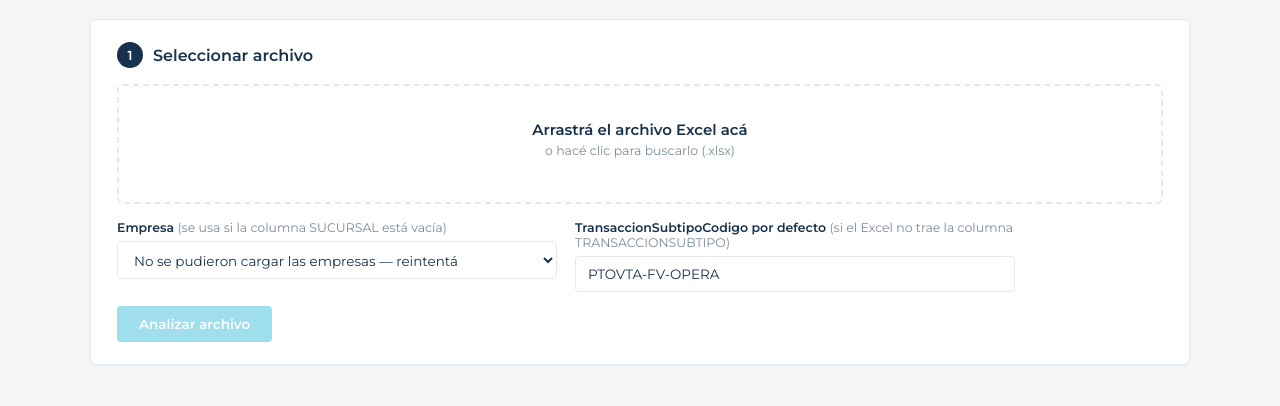
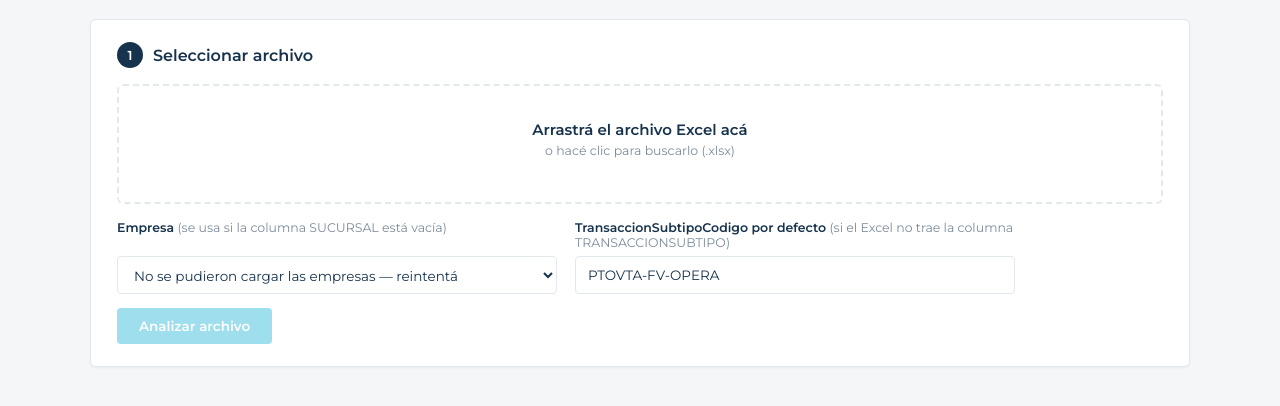
Before and after one commit to BrunoMerinoFisterra/PuntoVentaFisterra, a website: page public/index.html in a window 1280 px wide. Shown: the part 92-498 px from the top of the page. Drawn offline with Linux system fonts and the light colour scheme; no server answers.

Commit message:
Alinear los campos Empresa y Subtipo a la misma altura
La etiqueta del subtipo ocupa dos lineas y desplazaba su input.
Las etiquetas ahora crecen para igualar columnas y los controles
quedan con altura fija de 38px, alineados a la base.

Co-Authored-By: Claude Fable 5 <noreply@anthropic.com>

```diff
--- a/public/styles.css
+++ b/public/styles.css
@@ -99,9 +99,10 @@ main { max-width: 1140px; margin: 26px auto; padding: 0 20px; display: grid; gap
 .dz-sub { font-size: 12.5px; color: var(--muted); margin-top: 4px; }
 .dz-file { margin-top: 10px; font-size: 13.5px; color: var(--ink); font-weight: 600; }
 
-.options-grid { display: flex; flex-wrap: wrap; gap: 18px; margin: 16px 0 14px; }
+.options-grid { display: flex; flex-wrap: wrap; align-items: stretch; gap: 18px; margin: 16px 0 14px; }
 .options-row { display: flex; flex-direction: column; gap: 6px; flex: 1 1 320px; max-width: 440px; }
-.options-row label { font-size: 12.5px; font-weight: 600; }
+.options-row label { font-size: 12.5px; font-weight: 600; flex: 1; }
+.options-row input, .options-row select { height: 38px; }
 .hint { font-weight: 400; color: var(--muted); }
 .options-row input, .options-row select {
   padding: 9px 12px; border: 1px solid var(--border); border-radius: 4px;
```
